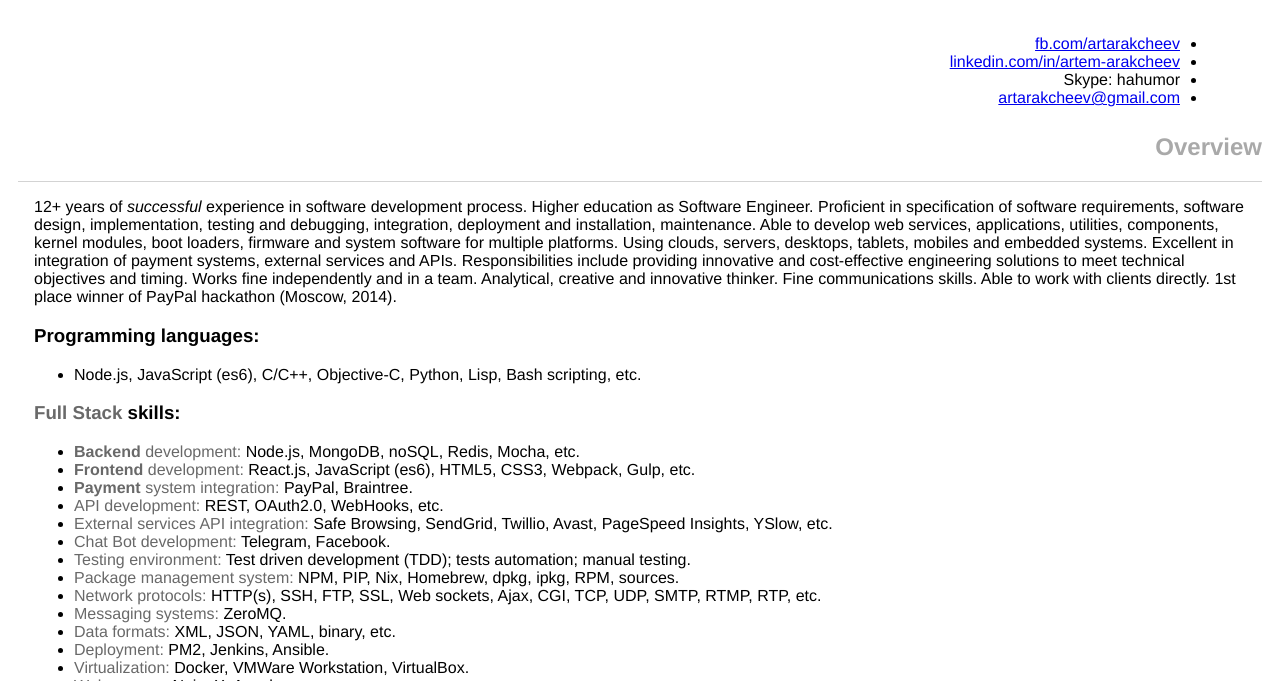
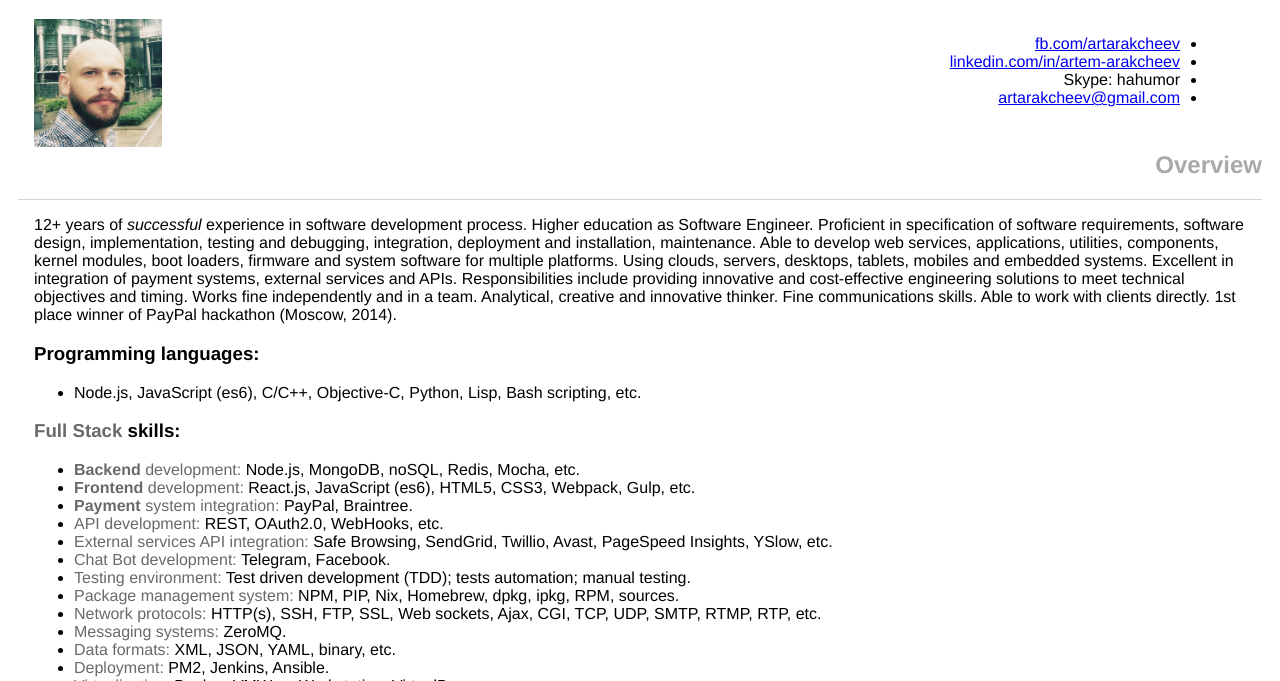
Before and after one commit to alphara/artemarakcheev, a website: page index.html in a window 1280 px wide. Shown: the part 119-800 px from the top of the page. Drawn offline with Linux system fonts and the light colour scheme.

Commit message:
new photo in resume

```diff
--- a/index.html
+++ b/index.html
@@ -79,7 +79,7 @@
 
     <div class="block">
       <div class="alignleft">
-        <!-- <img src="/public/artem_arakcheev.jpg" alt="Artem Arakcheev face" height="128" width="128"> -->
+        <img src="/public/artem_arakcheev_1.png" alt="Artem Arakcheev face" height="128" width="128">
       </div>
 
       <div class="block lspnone alignright">
```
